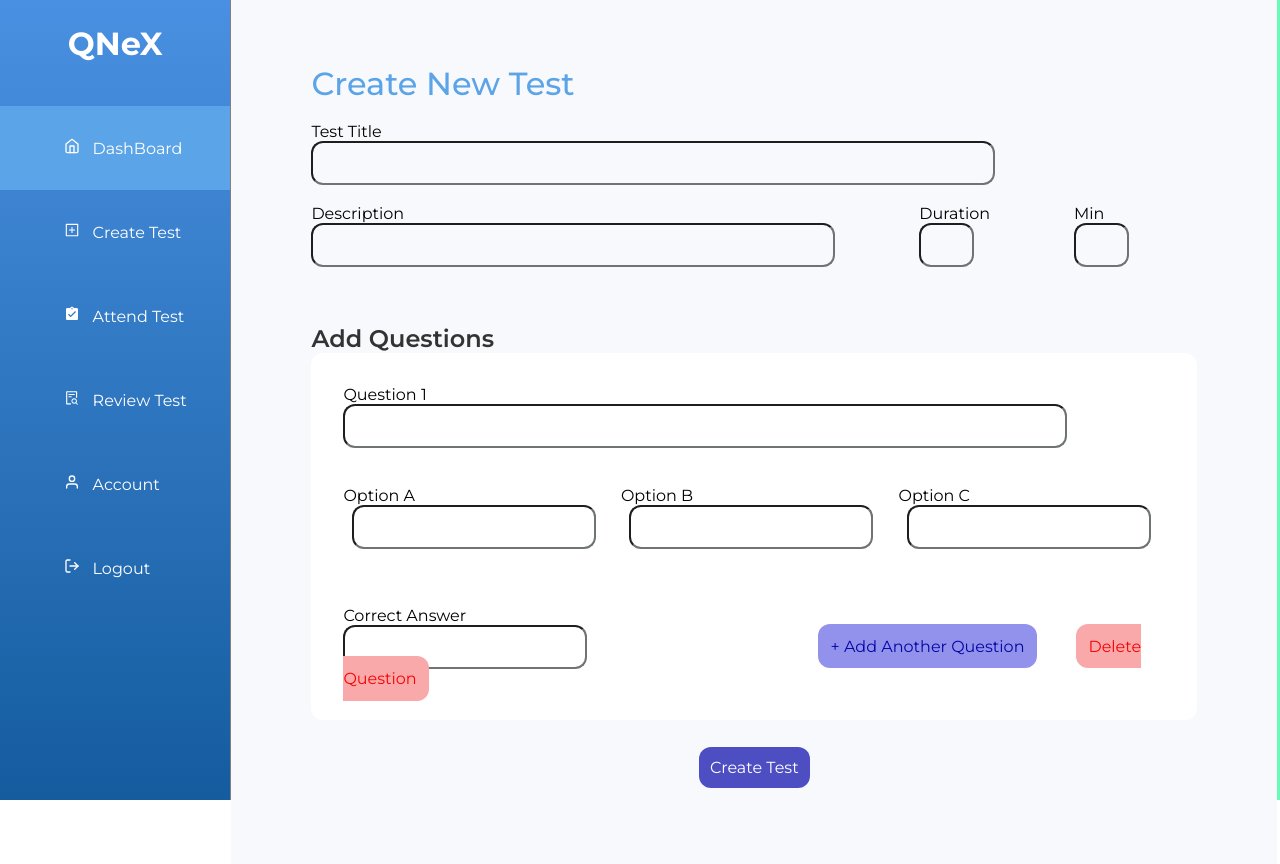
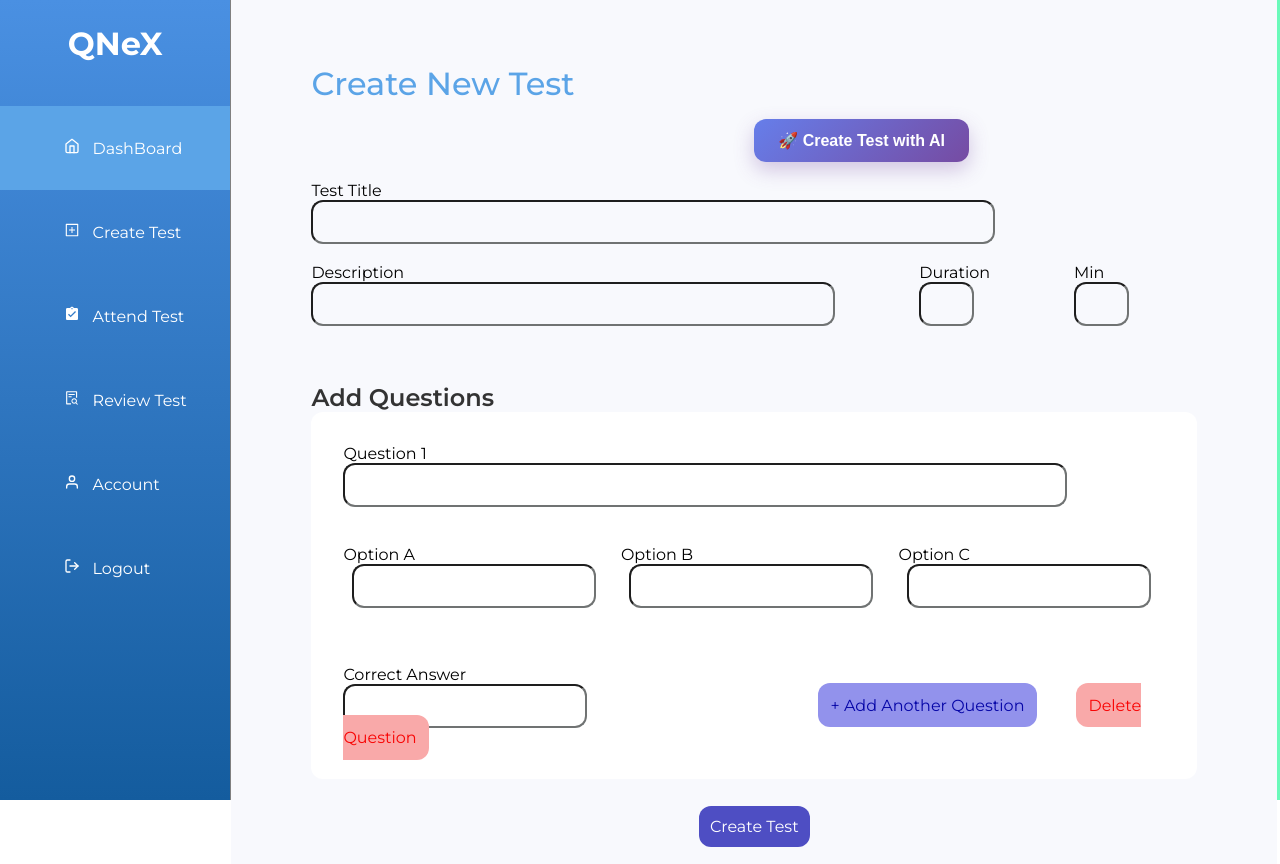
Before and after one commit to imanmay2/QNeX, a React (Vite) app in the folder client/ui/: page /createTest in a window 1280 px wide. Built offline with nearby package versions, Linux system fonts and the light colour scheme; a web font is replaced by a local one.

Commit message:
AI button created....

```diff
--- a/client/ui/src/components/CreateTest.jsx
+++ b/client/ui/src/components/CreateTest.jsx
@@ -7,9 +7,10 @@ function CreateTest() {
             <div className="main">
                 <div className="content">
 
-                        <div className="test_details">
-                            <div className="heading_">
-                        <font>Create New Test</font></div>
+                    <div className="test_details">
+                        <div className="heading_">
+                            <font>Create New Test</font> <button className="ai-create-btn">🚀 Create Test with AI</button>
+                        </div>
                         <br />
                         <div> <label htmlFor="test_title">Test Title</label> <br />
                             <input type="text" id="test_title" style={{ width: "85vh" }} /></div>
--- a/client/ui/src/components/css/createTest.css
+++ b/client/ui/src/components/css/createTest.css
@@ -94,3 +94,32 @@ input{
     font-size: xx-large;
     font-weight: 500;
 }
+
+
+.ai-create-btn {
+  margin-top: 1rem;
+  padding: 12px 24px;
+  font-size: 1rem;
+  font-weight: 600;
+  color: white;
+  background: linear-gradient(135deg, #667eea, #764ba2);
+  border: none;
+  border-radius: 12px;
+  box-shadow: 0 8px 20px rgba(118, 75, 162, 0.3);
+  cursor: pointer;
+  transition: all 0.3s ease;
+  display: inline-flex;
+  align-items: center;
+  gap: 10px;
+  margin-left:50%;
+}
+
+.ai-create-btn:hover {
+  background: linear-gradient(135deg, #5a67d8, #6b46c1);
+  box-shadow: 0 10px 25px rgba(106, 74, 162, 0.4);
+  transform: translateY(-2px);
+}
+
+.ai-create-btn:active {
+  transform: scale(0.98);
+}
```
